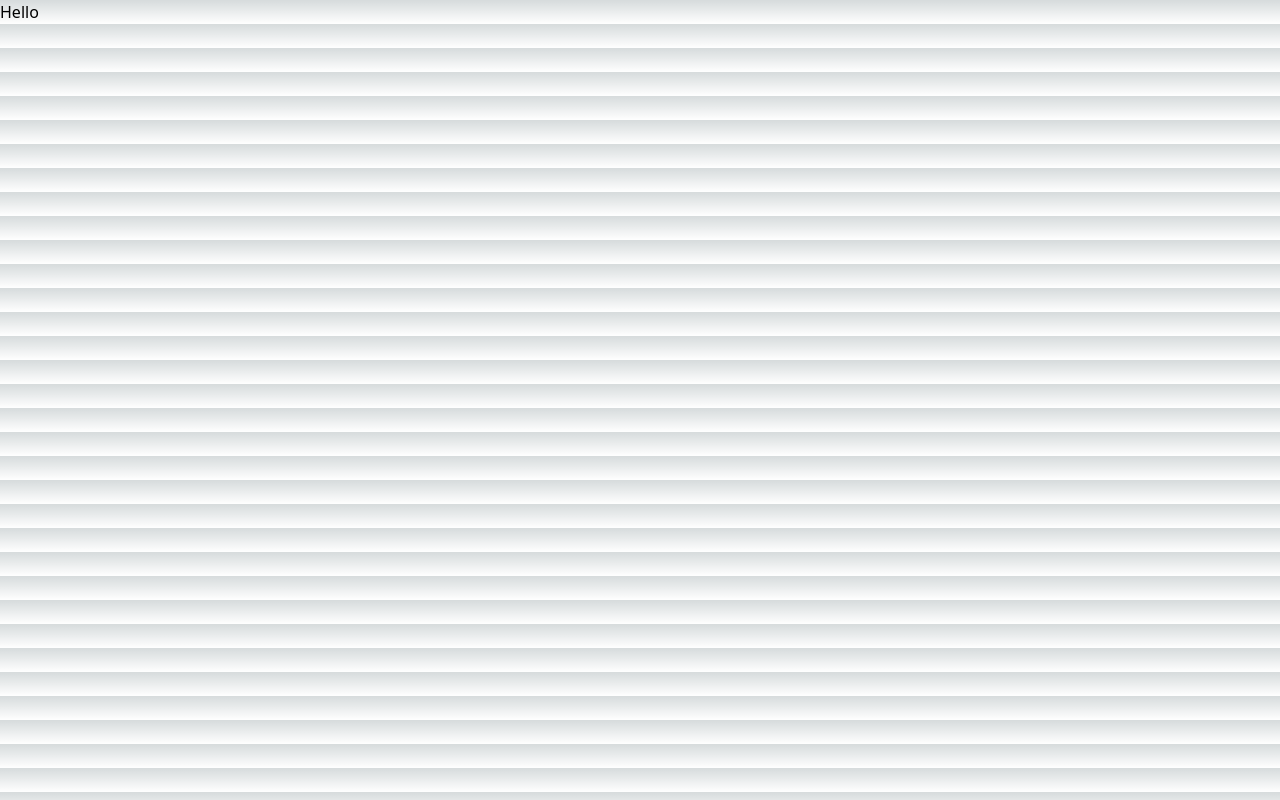
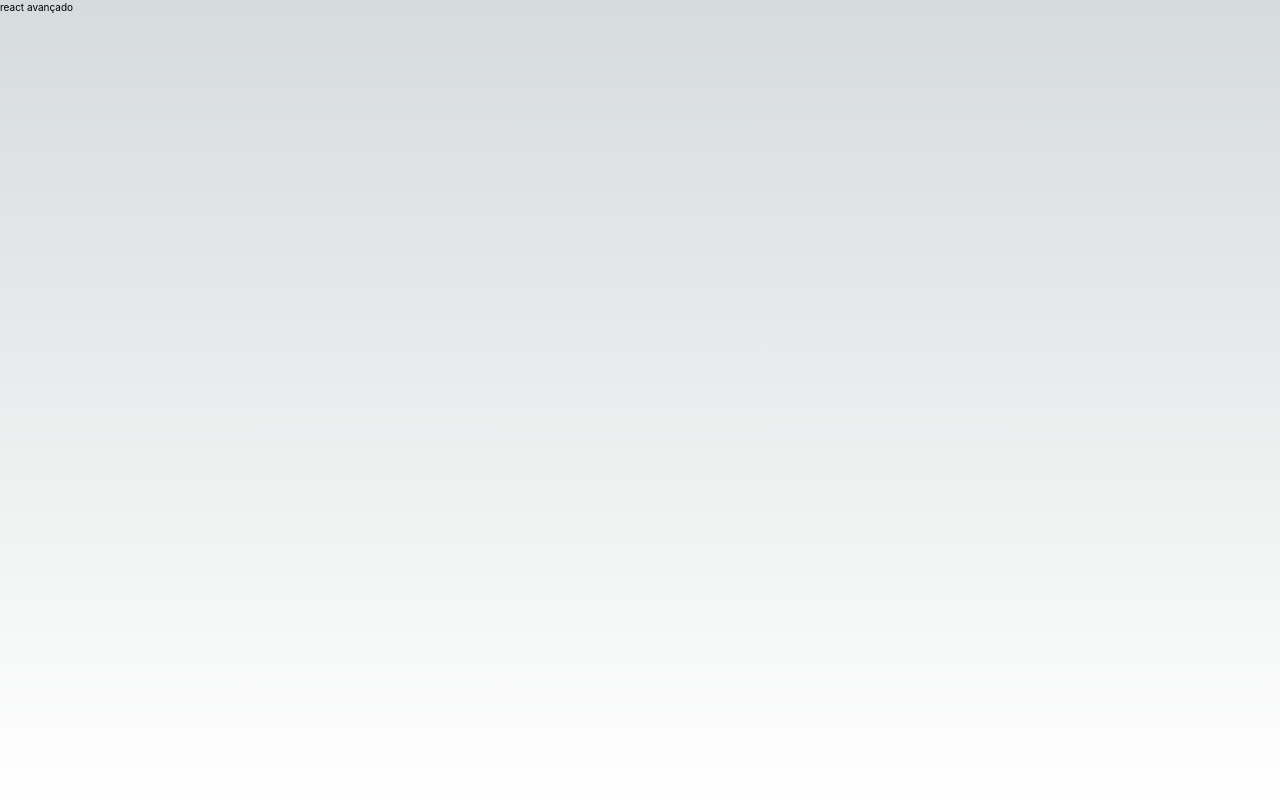
Before and after one commit to Hellshi/nextjs-boilerplate, a Next.js app: page / in a window 1280 px wide. Built offline with nearby package versions, Linux system fonts and the light colour scheme.

Commit message:
feat: adds global style

```diff
--- a/src/pages/_app.tsx
+++ b/src/pages/_app.tsx
@@ -1,6 +1,22 @@
 import '@/styles/globals.css'
+import GlobalStyles from '@/styles/globalStyle'
 import type { AppProps } from 'next/app'
+import Head from 'next/head'
 
 export default function App({ Component, pageProps }: AppProps) {
-  return <Component {...pageProps} />
+  return (
+    <>
+      <Head>
+        <title>React Avançado Boilerplate</title>
+        <link rel="shortcut icon" href="/img/icon-512.png" />
+        <link rel="apple-touch-icon" href="/img/icon-512.png" />
+        <meta
+          name="description"
+          content="A simple project starter to work with TypeScript, React, NextJS and Styled Components"
+        />
+      </Head>
+      <GlobalStyles />
+      <Component {...pageProps} />
+    </>
+  )
 }
--- a/src/pages/index.tsx
+++ b/src/pages/index.tsx
@@ -1,7 +1,5 @@
+import Main from '@/components/main'
+
 export default function Home() {
-  return (
-    <>
-      <h1>Hello</h1>
-    </>
-  )
+  return <Main />
 }
--- /dev/null
+++ b/src/styles/globalStyle.ts
@@ -0,0 +1,20 @@
+import { createGlobalStyle } from 'styled-components'
+
+const GlobalStyles = createGlobalStyle`
+  * {
+    margin: 0;
+    padding: 0;
+    box-sizing: border-box;
+  }
+  html {
+    font-size: 62.5%;
+  }
+  html, body, #__next {
+    height: 100%;
+  }
+  body {
+    font-family: -apple-system, BlinkMacSystemFont, 'Segoe UI', Roboto, Oxygen, Ubuntu, Cantarell, 'Open Sans', 'Helvetica Neue', sans-serif
+  }
+`
+
+export default GlobalStyles
```
Also changed, not shown: public/icon-512.png (added).
